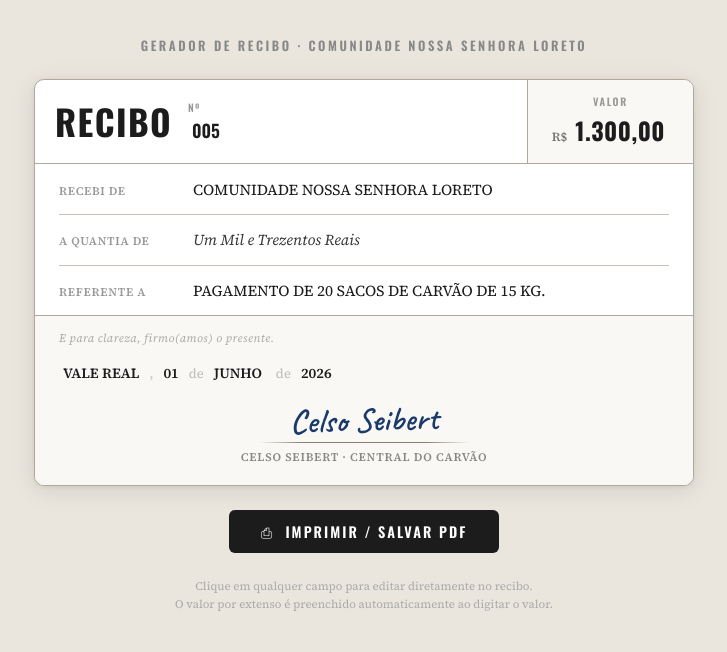
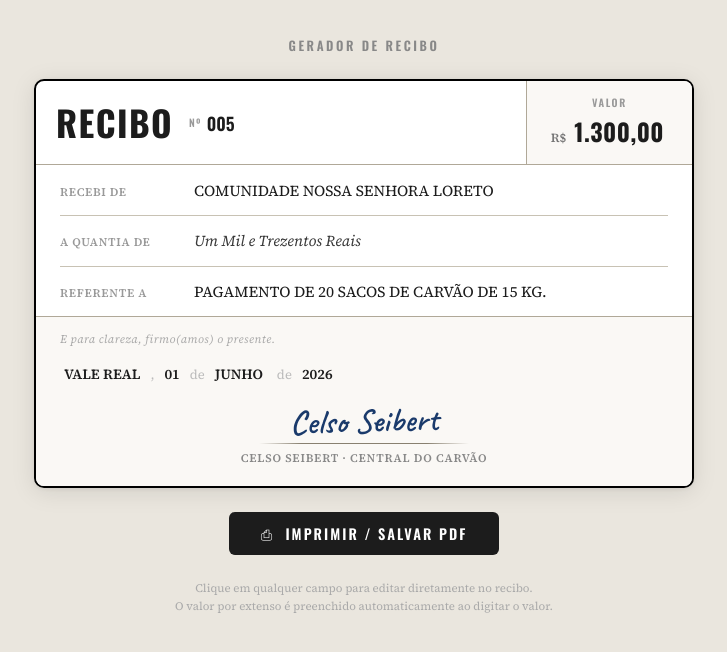
Before and after one commit to LauroSeibert/gerador-recibo, a plain HTML site: page index.html in a window 1280 px wide. Shown: the whole page, without its empty margins (276-1003 px from the left). Drawn offline with nearby package versions, Linux system fonts and the light colour scheme.

Commit message:
Update receipt border and modify layout styles

```diff
--- a/index.html
+++ b/index.html
@@ -44,7 +44,7 @@
     width: 100%;
     max-width: 660px;
     background: #fff;
-    border: 1.5px solid #b0a898;
+    border: 2px solid black;
     border-radius: var(--radius);
     overflow: hidden;
     box-shadow: 0 4px 24px #0000001a, 0 1px 4px #00000010;
@@ -76,7 +76,8 @@
 
   .no-badge {
     display: flex;
-    flex-direction: column;
+    flex-direction: row;
+    align-items: center;
     gap: 1px;
   }
   .no-badge small {
@@ -307,7 +308,7 @@
 </head>
 <body>
 
-<h1>Gerador de Recibo · Comunidade Nossa Senhora Loreto</h1>
+<h1>Gerador de Recibo</h1>
 
 <div class="receipt-wrapper" id="receipt">
 
```
